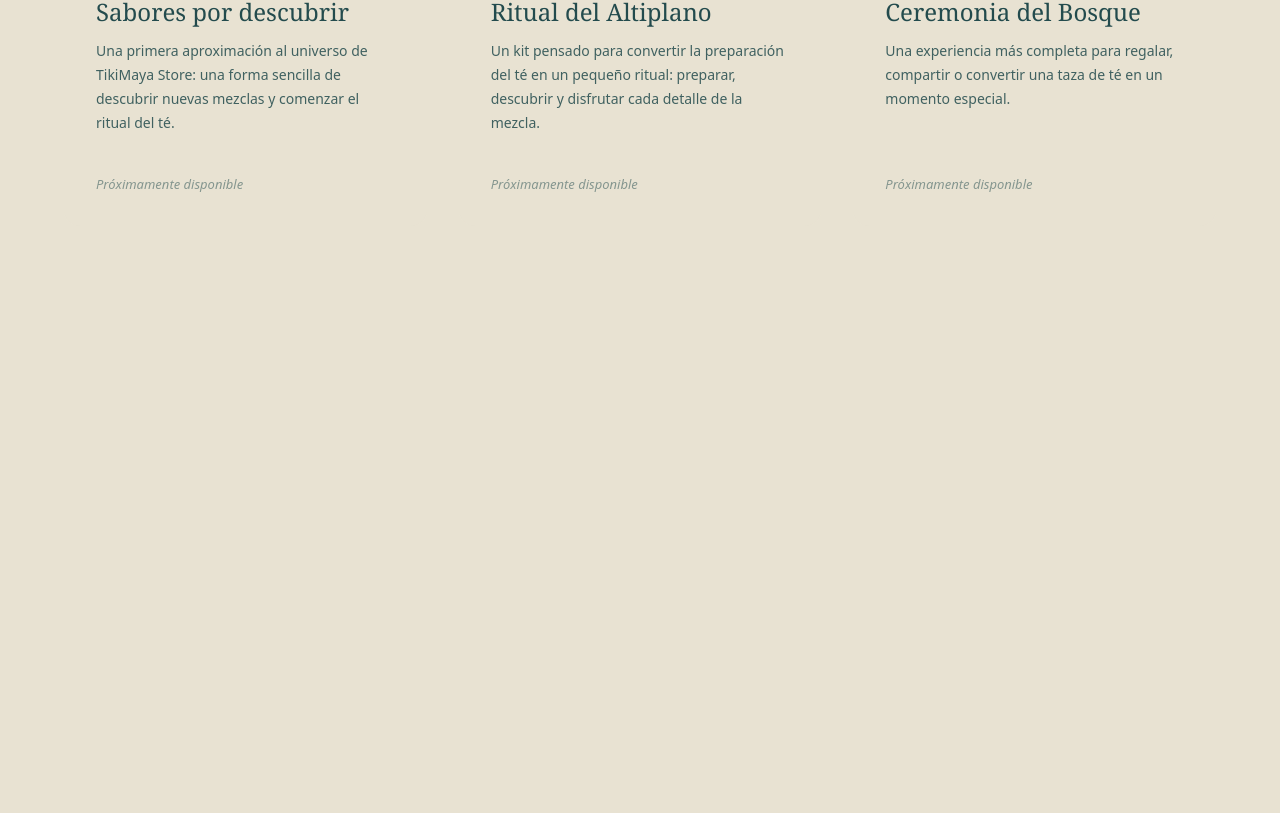
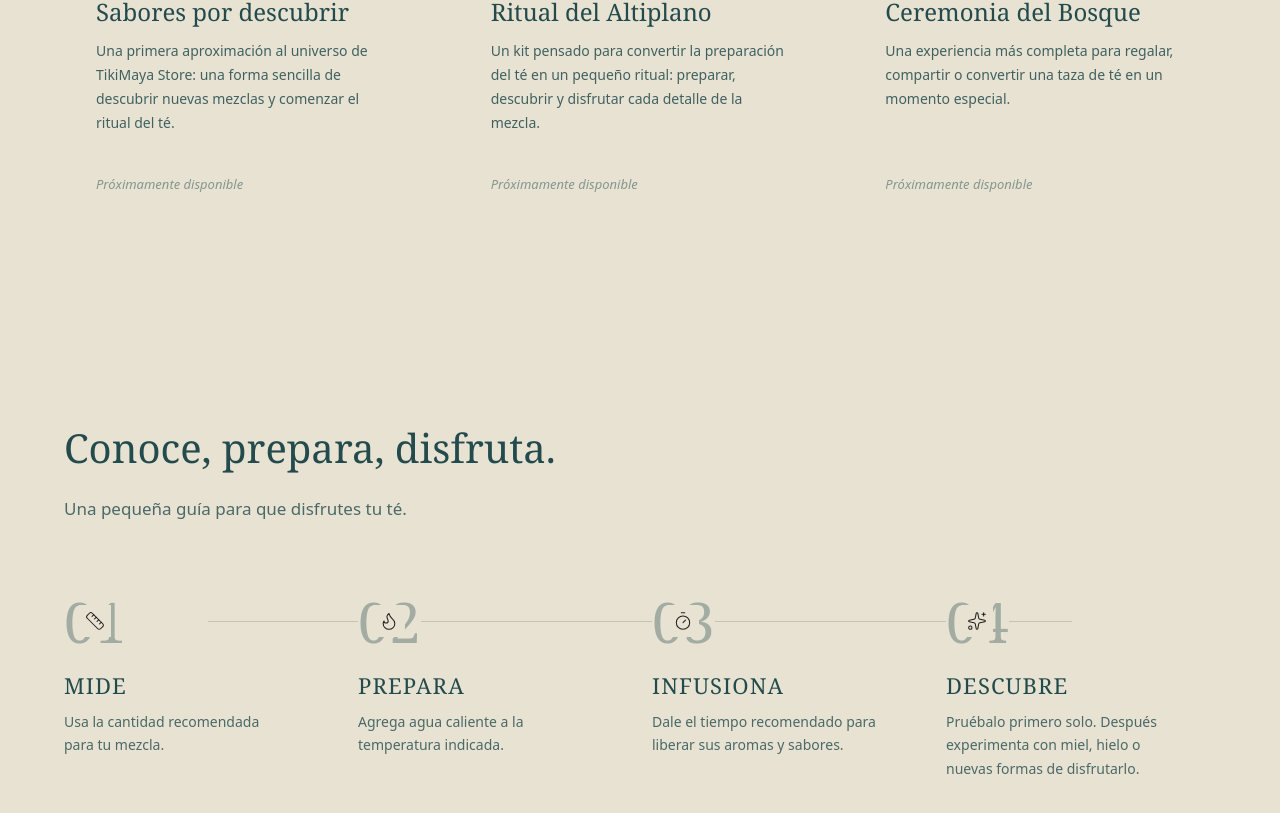
Before and after one commit to Rolandoxdev/tikiMayaStore, a React (Vite) app: page / in a window 1280 px wide. Shown: the part 2942-3755 px from the top of the page. Before the commit the page ends 3264 px from the top, so only its background shows below. Built offline with nearby package versions, Linux system fonts and the light colour scheme.

Commit message:
feat: build brew guide section

```diff
--- a/src/App.tsx
+++ b/src/App.tsx
@@ -4,6 +4,7 @@
 import { IntroSection } from './components/sections/IntroSection'
 import { ProductSection } from './components/sections/ProductSection'
 import { KitSection } from './components/sections/KitSection'
+import { BrewGuideSection } from './components/sections/BrewGuideSection'
 
 function App() {
   return (
@@ -13,6 +14,7 @@
       <IntroSection />
       <ProductSection />
       <KitSection />
+      <BrewGuideSection />
     </Box>
   )
 }
--- /dev/null
+++ b/src/components/sections/BrewGuideSection.tsx
@@ -0,0 +1,189 @@
+import { Box, Container, Typography } from '@mui/material'
+import { Flame, Ruler, Sparkles, Timer } from 'lucide-react'
+
+const brewSteps = [
+  {
+    number: '01',
+    title: 'MIDE',
+    description: 'Usa la cantidad recomendada para tu mezcla.',
+    Icon: Ruler,
+  },
+  {
+    number: '02',
+    title: 'PREPARA',
+    description: 'Agrega agua caliente a la temperatura indicada.',
+    Icon: Flame,
+  },
+  {
+    number: '03',
+    title: 'INFUSIONA',
+    description: 'Dale el tiempo recomendado para liberar sus aromas y sabores.',
+    Icon: Timer,
+  },
+  {
+    number: '04',
+    title: 'DESCUBRE',
+    description: 'Pruébalo primero solo. Después experimenta con miel, hielo o nuevas formas de disfrutarlo.',
+    Icon: Sparkles,
+  },
+]
+
+export function BrewGuideSection() {
+  return (
+    <Box
+      component="section"
+      id="brew-guide"
+      sx={{
+        py: { xs: 8, md: 12 },
+        backgroundColor: 'background.default',
+      }}
+    >
+      <Container maxWidth="lg">
+        <Box sx={{ mb: { xs: 6, md: 8 }, maxWidth: '55ch' }}>
+          <Typography
+            component="h2"
+            sx={{
+              fontFamily: 'Georgia, "Times New Roman", serif',
+              fontSize: { xs: '2rem', md: '2.5rem' },
+              fontWeight: 400,
+              color: 'primary.main',
+              mb: 2,
+            }}
+          >
+            Conoce, prepara, disfruta.
+          </Typography>
+
+          <Typography
+            component="p"
+            sx={{
+              fontSize: { xs: '0.9375rem', md: '1.0625rem' },
+              lineHeight: 1.8,
+              color: 'primary.main',
+              opacity: 0.8,
+            }}
+          >
+            Una pequeña guía para que disfrutes tu té.
+          </Typography>
+        </Box>
+
+        <Box
+          sx={{
+            position: 'relative',
+            display: 'grid',
+            gridTemplateColumns: { xs: '1fr', md: 'repeat(4, 1fr)' },
+            gap: { xs: 5, md: 3 },
+          }}
+        >
+          <Box
+            aria-hidden
+            sx={{
+              display: { xs: 'none', md: 'block' },
+              position: 'absolute',
+              top: '32px',
+              left: '12.5%',
+              right: '12.5%',
+              height: '1px',
+              backgroundColor: 'primary.main',
+              opacity: 0.2,
+            }}
+          />
+
+          {brewSteps.map(({ number, title, description, Icon }) => (
+            <Box
+              key={number}
+              sx={{
+                position: 'relative',
+                display: 'flex',
+                flexDirection: { xs: 'row', md: 'column' },
+                alignItems: { xs: 'flex-start', md: 'flex-start' },
+                gap: { xs: 3, md: 2 },
+              }}
+            >
+              <Box
+                sx={{
+                  position: 'relative',
+                  display: 'flex',
+                  alignItems: 'center',
+                  justifyContent: 'center',
+                  width: { xs: 48, md: 'auto' },
+                  height: { xs: 48, md: 64 },
+                  backgroundColor: { xs: 'transparent', md: 'background.default' },
+                  flexShrink: 0,
+                }}
+              >
+                <Typography
+                  component="span"
+                  sx={{
+                    fontFamily: 'Georgia, "Times New Roman", serif',
+                    fontSize: { xs: '2.5rem', md: '3.5rem' },
+                    fontWeight: 400,
+                    color: 'primary.main',
+                    lineHeight: 1,
+                    opacity: 0.35,
+                  }}
+                >
+                  {number}
+                </Typography>
+                <Box
+                  sx={{
+                    display: { xs: 'none', md: 'flex' },
+                    position: 'absolute',
+                    top: '50%',
+                    left: '50%',
+                    transform: 'translate(-50%, -50%)',
+                    alignItems: 'center',
+                    justifyContent: 'center',
+                    width: 32,
+                    height: 32,
+                    backgroundColor: 'background.default',
+                  }}
+                >
+                  <Icon size={20} strokeWidth={1.25} style={{ color: 'currentColor' }} />
+                </Box>
+              </Box>
+
+              <Box>
+                <Typography
+                  component="h3"
+                  sx={{
+                    fontFamily: 'Georgia, "Times New Roman", serif',
+                    fontSize: { xs: '1.25rem', md: '1.375rem' },
+                    fontWeight: 400,
+                    color: 'primary.main',
+                    letterSpacing: '0.05em',
+                    mb: 1,
+                    display: 'flex',
+                    alignItems: 'center',
+                    gap: 1.5,
+                  }}
+                >
+                  <Box sx={{ display: { xs: 'inline-flex', md: 'none' } }}>
+                    <Icon
+                      size={18}
+                      strokeWidth={1.25}
+                      style={{ color: 'currentColor' }}
+                    />
+                  </Box>
+                  {title}
+                </Typography>
+
+                <Typography
+                  component="p"
+                  sx={{
+                    fontSize: '0.875rem',
+                    lineHeight: 1.7,
+                    color: 'primary.main',
+                    opacity: 0.8,
+                    maxWidth: { xs: 'none', md: '28ch' },
+                  }}
+                >
+                  {description}
+                </Typography>
+              </Box>
+            </Box>
+          ))}
+        </Box>
+      </Container>
+    </Box>
+  )
+}
```
